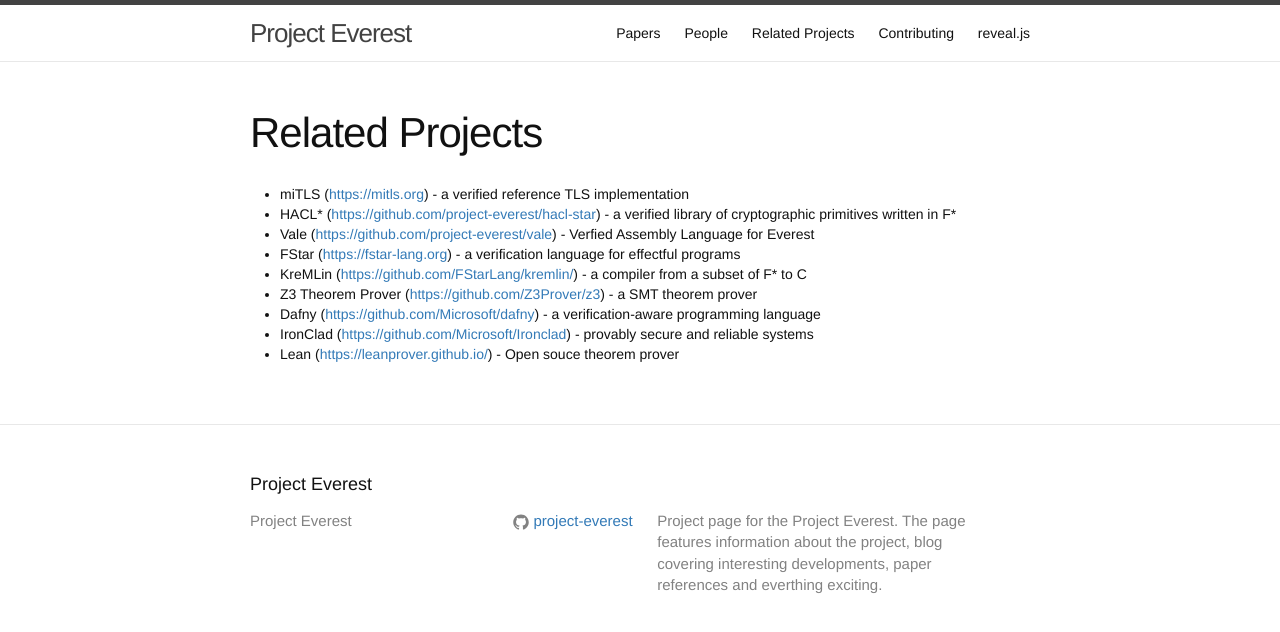
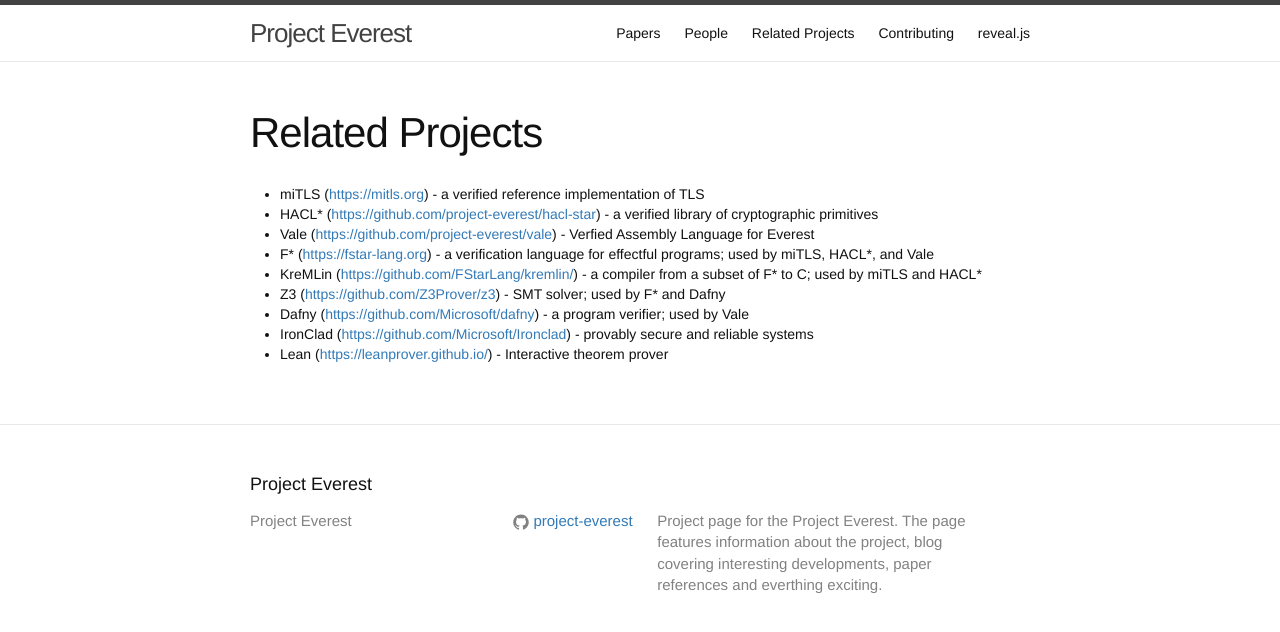
Before and after one commit to project-everest/project-everest.github.io, a Jekyll site: the page built from related_projects.md, in a window 1280 px wide. Shown: the top 632 px of the page. Built offline with Jekyll 4.4.1, drawn with Linux system fonts in a browser that asks for light colours.

Commit message:
Polished description of involved projects

```diff
--- a/_data/projects.json
+++ b/_data/projects.json
@@ -1,64 +1,55 @@
 [{
-    "name" : "mitls",
+    "name" : "miTLS",
     "repo" : "https://github.com/mitls/mitls-fstar",
-    "title" : "miTLS",
     "website" :  "https://mitls.org",
-    "description" : "a verified reference TLS implementation"
+    "description" : "a verified reference implementation of TLS"
 },
 {
     "name" : "HACL*",
     "repo" : "https://github.com/project-everest/hacl-star",
-    "title" : "HACL*",
     "website" :  "https://github.com/project-everest/hacl-star",
-    "description" : "a verified library of cryptographic primitives written in F*"
+    "description" : "a verified library of cryptographic primitives"
 },
 {
     "name" : "Vale",
     "repo" : "https://github.com/project-everest/vale",
-    "title" : "Vale",
     "website" :  "https://github.com/project-everest/vale",
     "description" : "Verfied Assembly Language for Everest"
 },
 {
-    "name" : "FStar",
+    "name" : "F*",
     "repo" : "https://github.com/fstarlang/fstar",
-    "title" : "FStar",
     "website" :  "https://fstar-lang.org",
-    "description" : "a verification language for effectful programs"
+    "description" : "a verification language for effectful programs; used by miTLS, HACL*, and Vale"
 },
 {
     "name" : "KreMLin",
     "repo" : "https://github.com/FStarLang/kremlin/",
-    "title" : "KreMLin",
     "website" :  "https://github.com/FStarLang/kremlin/",
-    "description" : "a compiler from a subset of F* to C"
+    "description" : "a compiler from a subset of F* to C; used by miTLS and HACL*"
 },
 {
     "name" : "Z3",
     "repo" : "https://github.com/Z3Prover/z3",
-    "title" : "Z3 Theorem Prover",
     "website" :  "https://github.com/Z3Prover/z3",
-    "description" : "a SMT theorem prover"
+    "description" : "SMT solver; used by F* and Dafny"
 },
 {
     "name" : "Dafny",
     "repo" : "https://github.com/Microsoft/dafny",
-    "title" : "Dafny",
     "website" :  "https://github.com/Microsoft/dafny",
-    "description" : "a verification-aware programming language"
+    "description" : "a program verifier; used by Vale"
 },
 {
-    "name" : "ironclad",
+    "name" : "IronClad",
     "repo" : "https://github.com/Microsoft/Ironclad",
-    "title" : "IronClad",
     "website" :  "https://github.com/Microsoft/Ironclad",
     "description" : "provably secure and reliable systems"
 },
 {
     "name" : "Lean",
     "repo" : "https://github.com/leanprover/lean",
-    "title" : "Lean",
     "website" :  "https://leanprover.github.io/",
-    "description" : "Open souce theorem prover"
+    "description" : "Interactive theorem prover"
 }
 ]
--- a/related_projects.md
+++ b/related_projects.md
@@ -7,9 +7,7 @@
 <ul>
 <div class="trigger">
         {% for project in site.data.projects %}
-          {% if project.name %}
-          <li>  {{project.title}} (<a href="{{ project.website }}">{{ project.website }}</a>) - {{project.description}} </li>
-          {% endif %}
+          <li>  {{project.name}} (<a href="{{ project.website }}">{{ project.website }}</a>) - {{project.description}} </li>
         {% endfor %}
 </div>
 </ul>
```
Also changed, not shown: index.md (+4 -6 lines).
